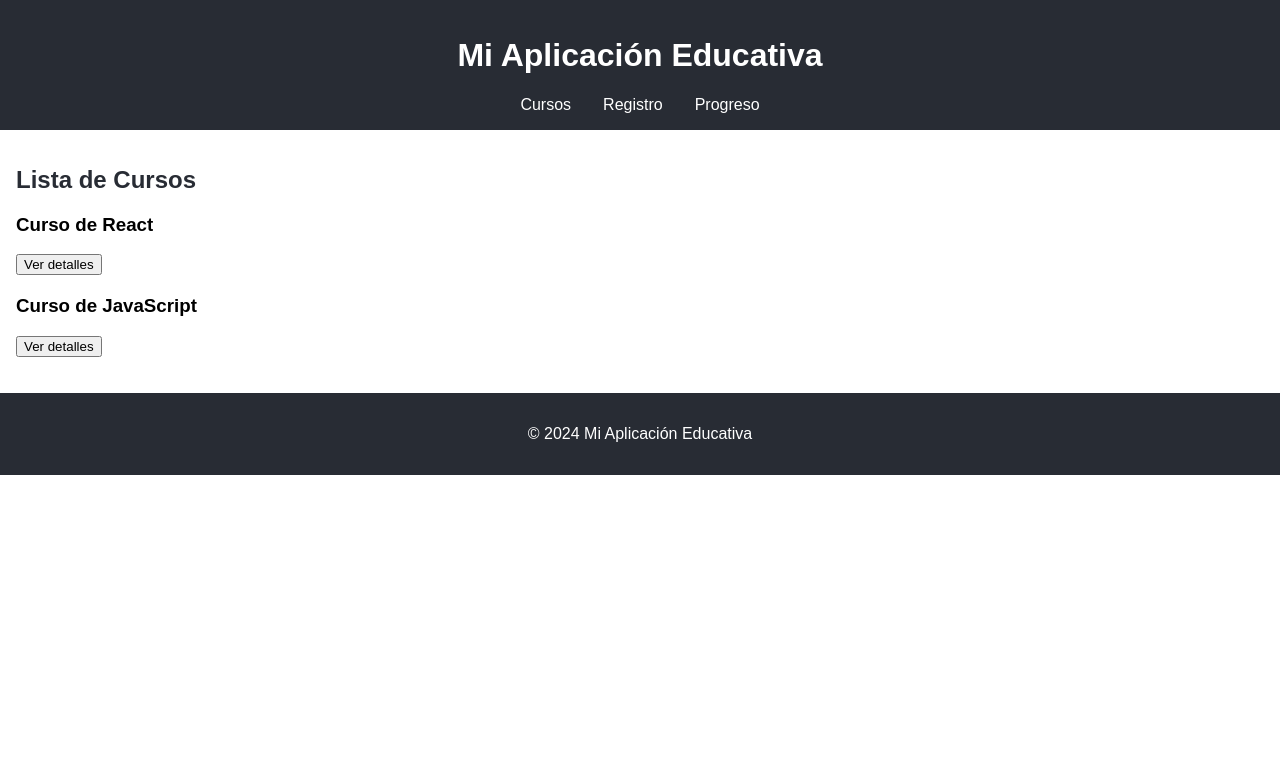
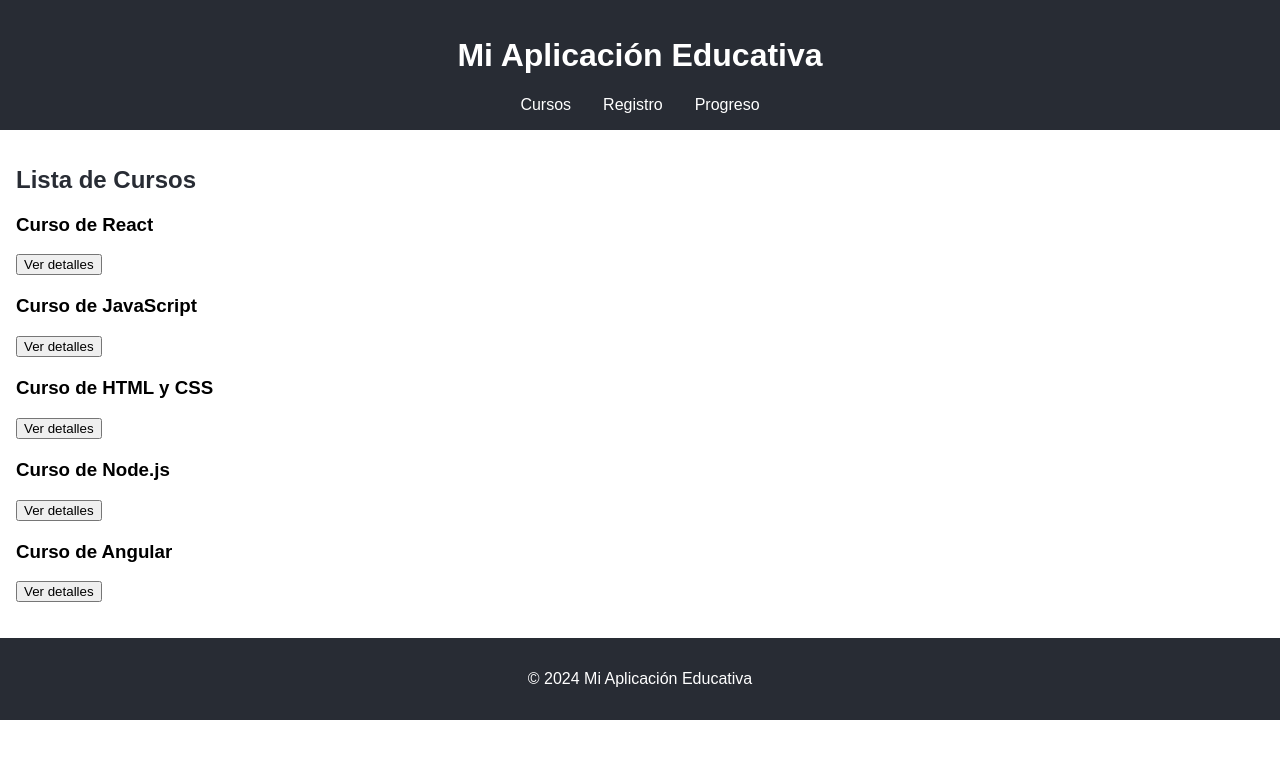
Before and after one commit to Juan-MarinC/Proyecto-DWEB, a React (Vite) app: page / in a window 1280 px wide. Shown: the top 758 px of the page. Built offline with nearby package versions, Linux system fonts and the light colour scheme.

Commit message:
+ cursos

```diff
--- a/src/datos/cursos.js
+++ b/src/datos/cursos.js
@@ -115,5 +115,178 @@ export const cursos = [
       }
     ]
   },
-  // Agrega más cursos según sea necesario
+  {
+    id: 3,
+    titulo: 'Curso de HTML y CSS',
+    descripcion: 'Aprende los fundamentos del diseño y estructura de páginas web.',
+    progreso: 0, // Progreso inicial en 0%
+    preguntas: [
+      {
+        pregunta: '¿Qué significa HTML?',
+        opciones: [
+          'HyperText Markup Language',
+          'Home Tool Markup Language',
+          'Hyperlinking Text Marking Language',
+          'Hyperlink Tool Management Language'
+        ],
+        respuestaCorrecta: 'HyperText Markup Language'
+      },
+      {
+        pregunta: '¿Qué es CSS?',
+        opciones: [
+          'Cascading Style Sheets',
+          'Creative Style System',
+          'Cascading System Sheets',
+          'Creative Sheets Style'
+        ],
+        respuestaCorrecta: 'Cascading Style Sheets'
+      },
+      {
+        pregunta: '¿Cuál es la función de la etiqueta <div> en HTML?',
+        opciones: [
+          'Definir una división o sección en un documento',
+          'Crear un enlace',
+          'Incluir una imagen',
+          'Establecer un formulario'
+        ],
+        respuestaCorrecta: 'Definir una división o sección en un documento'
+      },
+      {
+        pregunta: '¿Qué propiedad de CSS se usa para cambiar el color de fondo de un elemento?',
+        opciones: [
+          'background-color',
+          'color',
+          'bgcolor',
+          'background'
+        ],
+        respuestaCorrecta: 'background-color'
+      },
+      {
+        pregunta: '¿Qué es el modelo de caja en CSS?',
+        opciones: [
+          'Un diseño de cuadrícula',
+          'Un modelo que define el espacio de diseño y el comportamiento de los elementos',
+          'Una caja de herramientas',
+          'Un método de depuración'
+        ],
+        respuestaCorrecta: 'Un modelo que define el espacio de diseño y el comportamiento de los elementos'
+      }
+    ]
+  },
+  {
+    id: 4,
+    titulo: 'Curso de Node.js',
+    descripcion: 'Domina el entorno de ejecución de JavaScript del lado del servidor.',
+    progreso: 0, // Progreso inicial en 0%
+    preguntas: [
+      {
+        pregunta: '¿Qué es Node.js?',
+        opciones: [
+          'Un entorno de ejecución de JavaScript en el lado del servidor',
+          'Un framework de JavaScript',
+          'Un lenguaje de programación',
+          'Una base de datos'
+        ],
+        respuestaCorrecta: 'Un entorno de ejecución de JavaScript en el lado del servidor'
+      },
+      {
+        pregunta: '¿Qué gestor de paquetes se utiliza con Node.js?',
+        opciones: [
+          'npm',
+          'pip',
+          'composer',
+          'gem'
+        ],
+        respuestaCorrecta: 'npm'
+      },
+      {
+        pregunta: '¿Cuál de los siguientes es un módulo integrado en Node.js?',
+        opciones: [
+          'express',
+          'react',
+          'http',
+          'lodash'
+        ],
+        respuestaCorrecta: 'http'
+      },
+      {
+        pregunta: '¿Qué es Express.js?',
+        opciones: [
+          'Un framework web para Node.js',
+          'Una base de datos',
+          'Una biblioteca de front-end',
+          'Un gestor de paquetes'
+        ],
+        respuestaCorrecta: 'Un framework web para Node.js'
+      },
+      {
+        pregunta: '¿Qué comando se usa para iniciar un proyecto de Node.js?',
+        opciones: [
+          'node init',
+          'npm start',
+          'npm init',
+          'node start'
+        ],
+        respuestaCorrecta: 'npm init'
+      }
+    ]
+  },
+  {
+    id: 5,
+    titulo: 'Curso de Angular',
+    descripcion: 'Aprende a desarrollar aplicaciones web con el framework Angular.',
+    progreso: 0, // Progreso inicial en 0%
+    preguntas: [
+      {
+        pregunta: '¿Qué es Angular?',
+        opciones: [
+          'Un framework de JavaScript para construir aplicaciones web',
+          'Una biblioteca de JavaScript para el manejo del DOM',
+          'Un lenguaje de programación',
+          'Una base de datos'
+        ],
+        respuestaCorrecta: 'Un framework de JavaScript para construir aplicaciones web'
+      },
+      {
+        pregunta: '¿Qué lenguaje se utiliza principalmente con Angular?',
+        opciones: [
+          'Java',
+          'C++',
+          'TypeScript',
+          'Python'
+        ],
+        respuestaCorrecta: 'TypeScript'
+      },
+      {
+        pregunta: '¿Qué es un componente en Angular?',
+        opciones: [
+          'Un tipo de archivo',
+          'Una función que retorna un elemento de Angular',
+          'Una clase con una plantilla y lógica asociada',
+          'Un módulo de CSS'
+        ],
+        respuestaCorrecta: 'Una clase con una plantilla y lógica asociada'
+      },
+      {
+        pregunta: '¿Qué es un servicio en Angular?',
+        opciones: [
+          'Una clase para encapsular lógica de negocio y comunicación con el servidor',
+          'Un archivo de configuración',
+          'Un componente visual',
+          'Un estilo de diseño'
+        ],
+        respuestaCorrecta: 'Una clase para encapsular lógica de negocio y comunicación con el servidor'
+      },
+      {
+        pregunta: '¿Qué comando se usa para crear un nuevo proyecto de Angular?',
+        opciones: [
+          'ng new',
+          'npm start',
+          'node init',
+          'angular init'
+        ],
+        respuestaCorrecta: 'ng new'
+      }
+    ]
+  },
 ];
```
